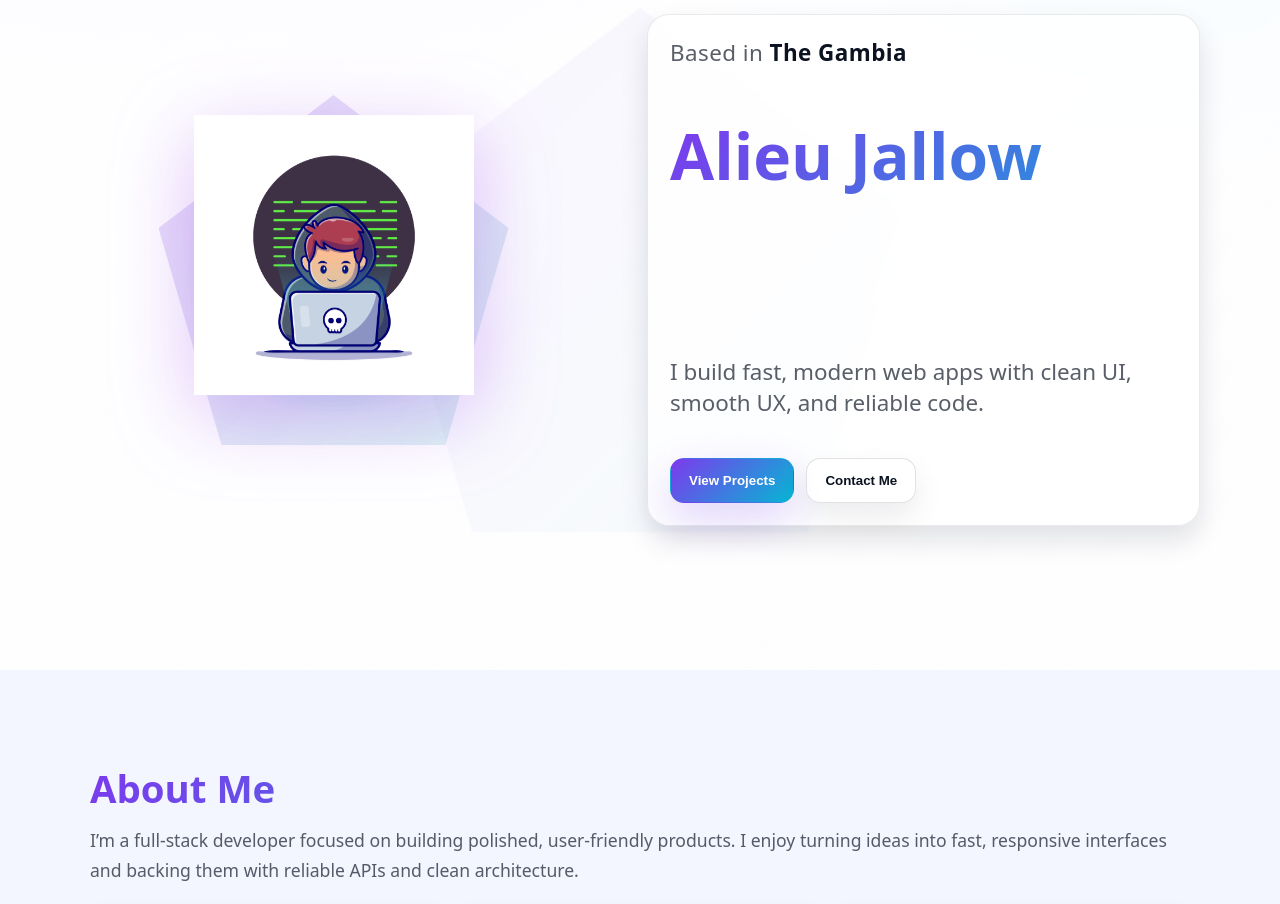
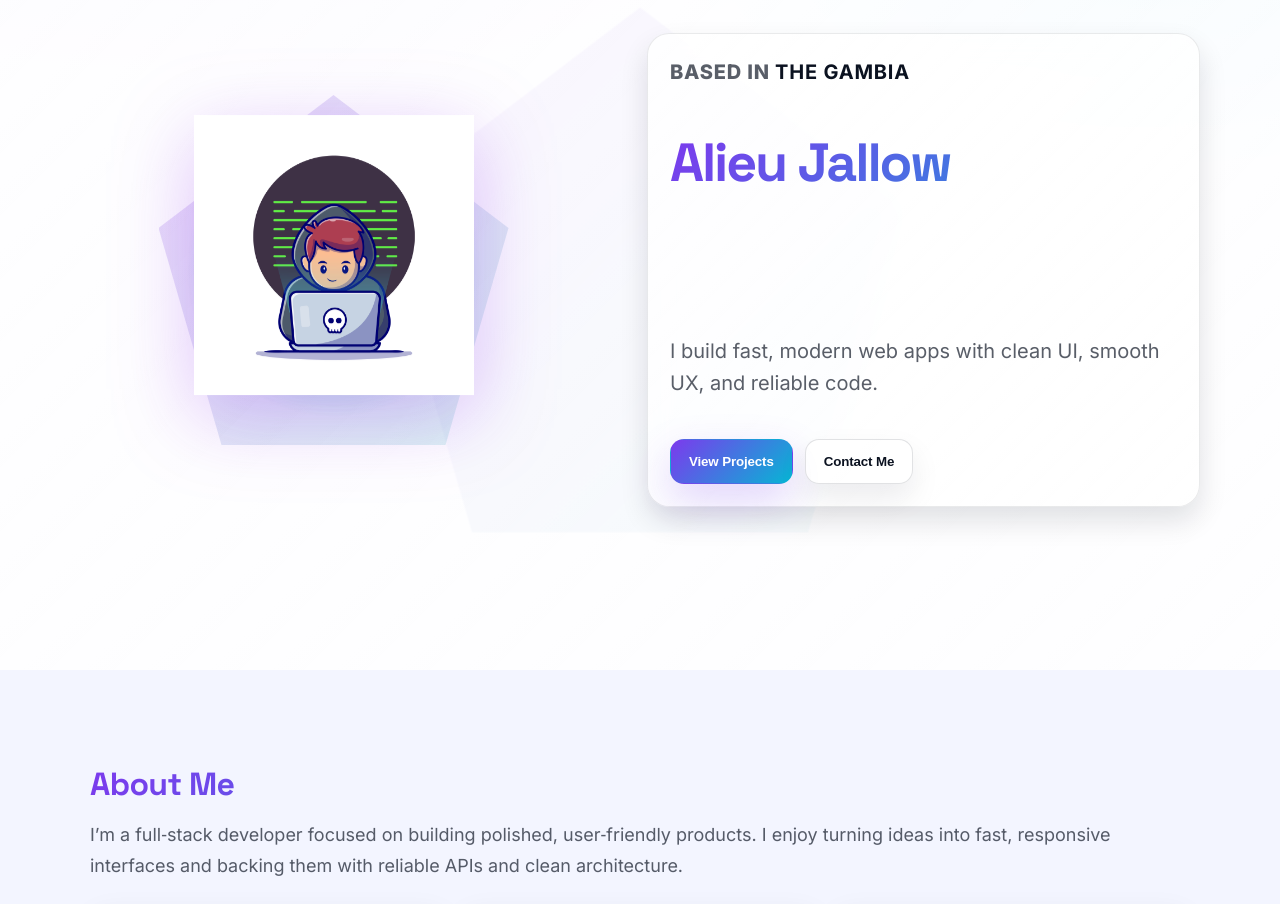
Before and after one commit to AallmAX/DevByAlieu-Portfolio, a React (Vite) app: page / in a window 1280 px wide. Shown: the part 200-1104 px from the top of the page. Built offline with nearby package versions, Linux system fonts and the light colour scheme.

Commit message:
Add Google Fonts for improved typography; update CSS variables for font families and enhance text styles across various components for better readability and aesthetics.

```diff
--- a/index.html
+++ b/index.html
@@ -4,6 +4,12 @@
     <meta charset="UTF-8" />
     <link rel="icon" type="image/svg+xml" href="/vite.svg" />
     <meta name="viewport" content="width=device-width, initial-scale=1.0" />
+    <link rel="preconnect" href="https://fonts.googleapis.com" />
+    <link rel="preconnect" href="https://fonts.gstatic.com" crossorigin />
+    <link
+      href="https://fonts.googleapis.com/css2?family=Inter:wght@400;500;600;700;800&family=Space+Grotesk:wght@500;600;700&display=swap"
+      rel="stylesheet"
+    />
     <title>Portfolio</title>
   </head>
   <body>
--- a/src/App.css
+++ b/src/App.css
@@ -14,6 +14,11 @@
   --border: rgba(11, 18, 32, 0.12);
   --shadow-lg: 0 22px 55px rgba(11, 18, 32, 0.14);
   --shadow-md: 0 14px 28px rgba(11, 18, 32, 0.12);
+
+  --font-sans: Inter, ui-sans-serif, system-ui, -apple-system, "Segoe UI", Roboto,
+    Arial, "Noto Sans", "Liberation Sans", sans-serif;
+  --font-display: "Space Grotesk", Inter, ui-sans-serif, system-ui, -apple-system,
+    "Segoe UI", Roboto, Arial, "Noto Sans", "Liberation Sans", sans-serif;
 }
 
 [data-theme='dark'] {
@@ -40,10 +45,31 @@ body {
   height: 100%;
 }
 
+.section-content h2,
+.home-content h1,
+.project-card h3,
+.highlight-title,
+.footer-brand {
+  font-family: var(--font-display);
+  letter-spacing: -0.02em;
+}
+
+.home-content h1 {
+  letter-spacing: -0.04em;
+}
+
+.project-card h3 {
+  letter-spacing: -0.01em;
+}
+
 body {
   margin: 0;
-  font-family: ui-sans-serif, system-ui, -apple-system, Segoe UI, Roboto, Arial,
-    "Noto Sans", "Liberation Sans", sans-serif;
+  font-family: var(--font-sans);
+  font-size: 16px;
+  line-height: 1.6;
+  text-rendering: optimizeLegibility;
+  -webkit-font-smoothing: antialiased;
+  -moz-osx-font-smoothing: grayscale;
   color: var(--text-color);
   background: var(--surface);
 }
@@ -81,7 +107,7 @@ body {
 }
 
 .section-content h2 {
-  font-size: 2.4rem;
+  font-size: clamp(1.9rem, 2.5vw, 2.5rem);
   line-height: 1.15;
   margin: 0 0 1rem;
   background: linear-gradient(135deg, var(--primary-color), var(--secondary-color));
@@ -93,8 +119,8 @@ body {
 .section-content p {
   margin: 0;
   color: var(--muted-text-color);
-  font-size: 1.1rem;
-  line-height: 1.7;
+  font-size: 1.125rem;
+  line-height: 1.75;
 }
 
 .section-lead {
@@ -106,7 +132,10 @@ body {
 .home-kicker {
   margin: 0 0 12px;
   color: var(--muted-text-color);
-  letter-spacing: 0.02em;
+  letter-spacing: 0.04em;
+  text-transform: uppercase;
+  font-size: 0.9rem;
+  font-weight: 800;
 }
 
 .home-kicker-strong {
@@ -136,7 +165,8 @@ body {
   border: 1px solid transparent;
   border-radius: 14px;
   padding: 14px 18px;
-  font-weight: 700;
+  font-weight: 800;
+  letter-spacing: -0.01em;
   cursor: pointer;
   transition: transform 0.2s ease, box-shadow 0.2s ease, filter 0.2s ease;
 }
@@ -216,7 +246,9 @@ body {
 
 .project-card h3 {
   margin: 0 0 0.5rem;
-  font-size: 1.25rem;
+  font-size: 1.28rem;
+  font-weight: 800;
+  line-height: 1.25;
 }
 
 .project-card p {
@@ -570,7 +602,7 @@ body {
 }
 
 .home-content h1 {
-  font-size: 4rem;
+  font-size: clamp(2.6rem, 4.2vw, 4rem);
   line-height: 1.1;
   margin-bottom: 1.5rem;
   background: linear-gradient(135deg, var(--primary-color), var(--secondary-color));
@@ -580,7 +612,7 @@ body {
 }
 
 .home-content p {
-  font-size: 1.4rem;
+  font-size: 1.25rem;
   color: var(--muted-text-color);
   margin-bottom: 2.5rem;
   max-width: 500px;
```
